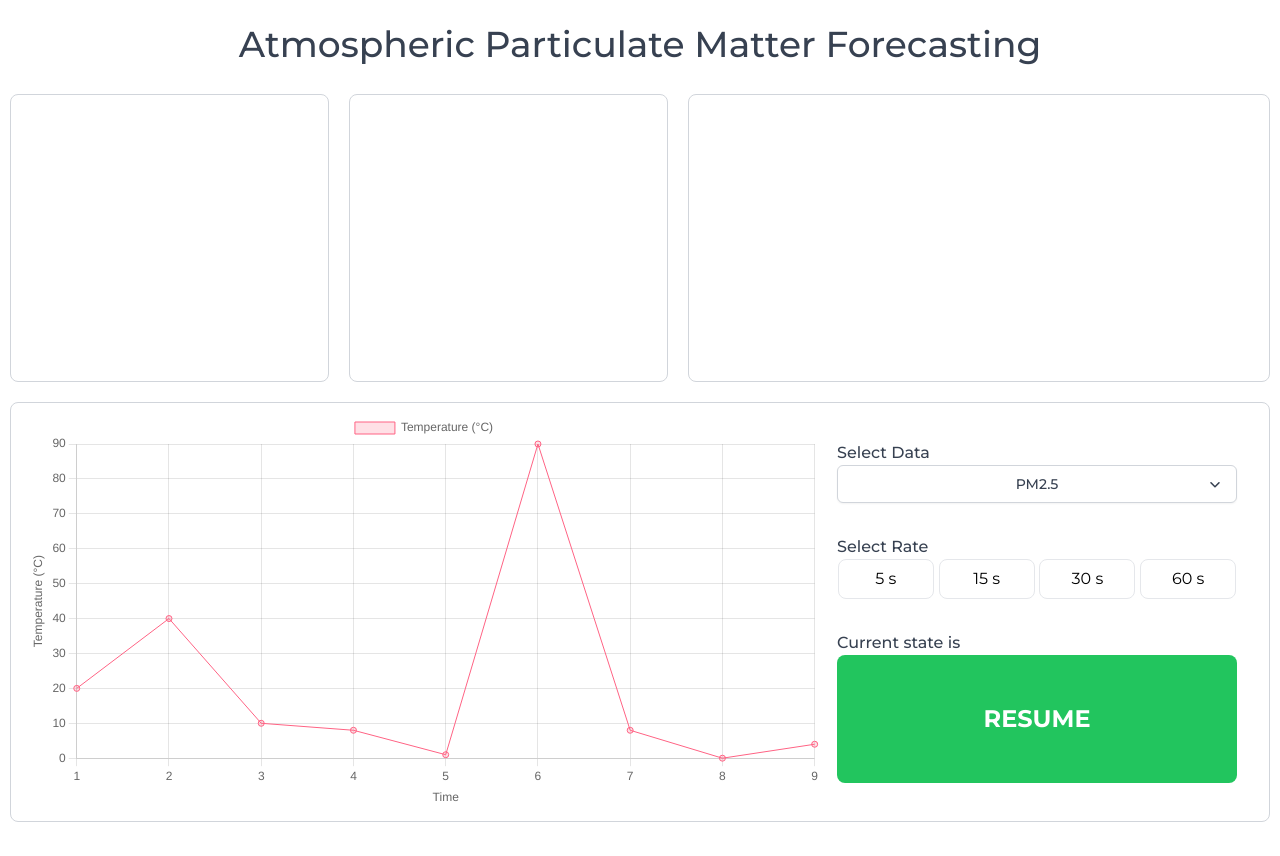
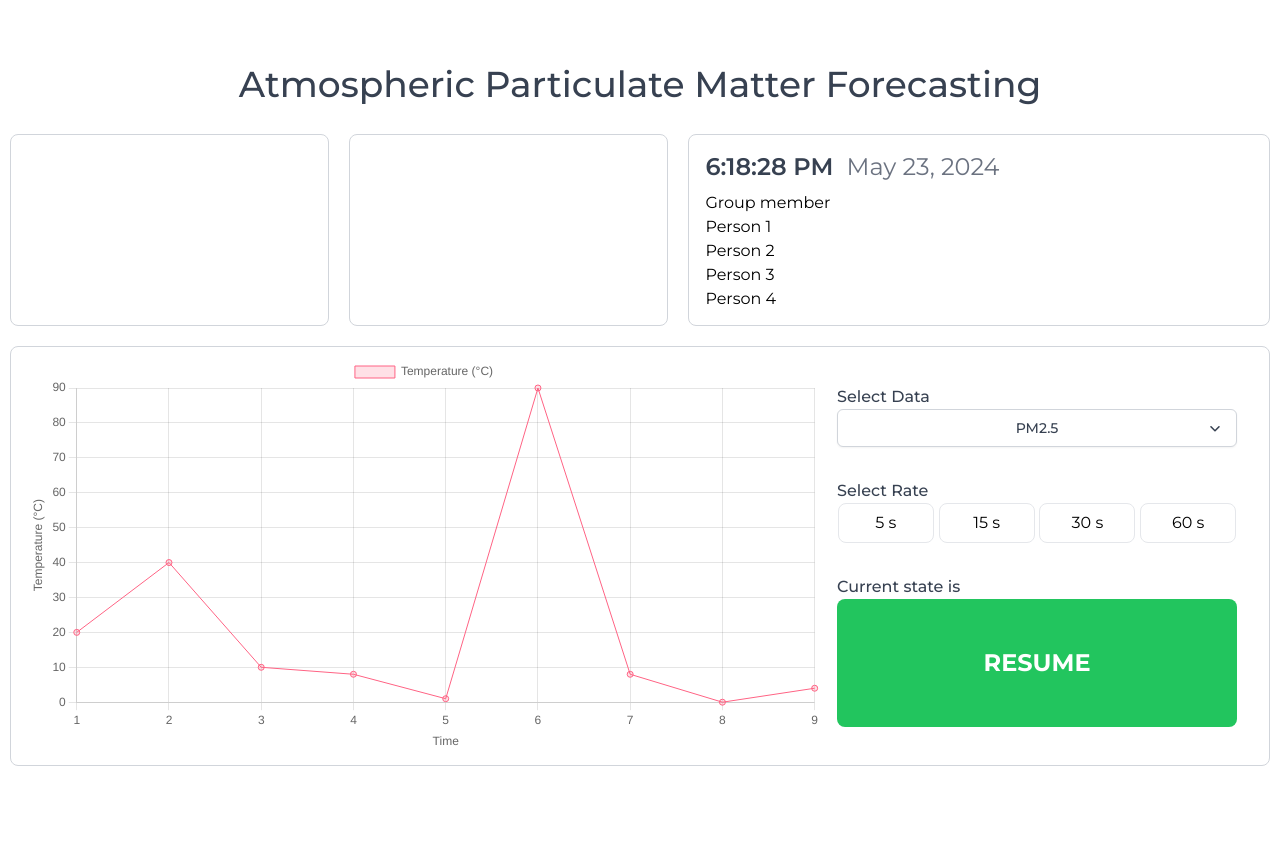
Before and after one commit to tonklaw/2110366-project-web, a Next.js app: page / in a window 1280 px wide. After the commit the page ends 800 px from the top, so only its background shows below. Built offline with nearby package versions, Linux system fonts and the light colour scheme.

Commit message:
Date update

```diff
--- a/package.json
+++ b/package.json
@@ -10,10 +10,12 @@
   },
   "dependencies": {
     "chart.js": "^4.4.3",
+    "mongoose": "^8.4.0",
     "next": "14.2.3",
     "react": "^18",
     "react-chartjs-2": "^5.2.0",
-    "react-dom": "^18"
+    "react-dom": "^18",
+    "socket.io": "^4.7.5"
   },
   "devDependencies": {
     "eslint": "^8",
--- /dev/null
+++ b/src/app/api/dataStream.js
@@ -0,0 +1,36 @@
+import connectToDatabase from '../../lib/mongoose';
+import { Server } from 'socket.io';
+
+const ioHandler = (req, res) => {
+  if (!res.socket.server.io) {
+    const io = new Server(res.socket.server);
+    res.socket.server.io = io;
+
+    io.on('connection', (socket) => {
+      console.log('New client connected');
+    });
+  }
+  res.end();
+};
+
+export const config = {
+  api: {
+    bodyParser: false,
+  },
+};
+
+export default ioHandler;
+
+export async function startChangeStream() {
+  const { db } = await connectToDatabase();
+  const collection = db.collection('datas');
+
+  const changeStream = collection.watch();
+
+  changeStream.on('change', (change) => {
+    if (change.operationType === 'insert') {
+      const io = res.socket.server.io;
+      io.emit('documentAdded', change.fullDocument);
+    }
+  });
+}
--- /dev/null
+++ b/src/app/components/Information.js
@@ -0,0 +1,33 @@
+'use client';
+
+import React, { useState, useEffect } from 'react';
+
+const RealTimeClock = () => {
+  const [currentTime, setCurrentTime] = useState(new Date());
+
+  useEffect(() => {
+    const timerId = setInterval(() => {
+      setCurrentTime(new Date());
+    }, 1000);
+
+    return () => clearInterval(timerId); // Cleanup the interval on component unmount
+  }, []);
+
+  const formatDate = (date) => {
+    const options = { month: 'long', day: 'numeric', year: 'numeric' };
+    return new Intl.DateTimeFormat('en-US', options).format(date);
+  };
+
+  return (
+    <div className="flex pl-4 pt-4">
+      <p className="text-2xl font-semibold text-gray-700">
+        {currentTime.toLocaleTimeString()} &nbsp;
+      </p>
+      <p className="text-2xl text-gray-500">
+        {formatDate(currentTime)}
+      </p>
+    </div>
+  );
+};
+
+export default RealTimeClock;
--- /dev/null
+++ b/src/app/lib/mongoose.js
@@ -0,0 +1,35 @@
+import mongoose from 'mongoose';
+
+const MONGODB_URI = process.env.MONGODB_URI;
+
+if (!MONGODB_URI) {
+  throw new Error('Please define the MONGODB_URI environment variable');
+}
+
+let cached = global.mongoose;
+
+if (!cached) {
+  cached = global.mongoose = { conn: null, promise: null };
+}
+
+async function connectToDatabase() {
+  if (cached.conn) {
+    return cached.conn;
+  }
+
+  if (!cached.promise) {
+    const opts = {
+      useNewUrlParser: true,
+      useUnifiedTopology: true,
+    };
+
+    cached.promise = mongoose.connect(MONGODB_URI, opts).then((mongoose) => {
+      return mongoose;
+    });
+  }
+
+  cached.conn = await cached.promise;
+  return cached.conn;
+}
+
+export default connectToDatabase;
--- a/src/app/page.js
+++ b/src/app/page.js
@@ -2,18 +2,32 @@ import LineChart from "./components/Chart";
 import Dropdown from './components/Dropdown';
 import RadioBox from "./components/Radio";
 import Controll from "./components/Controll";
+import Quality from "./components/Quality";
+import Statistic from "./components/Statistic";
+import RealTimeClock from "./components/Information";
 
 export default function Home() {
   return (
-    <main className="h-full m-6 flex flex-col items-center justify-center">
+    <main className="h-full mt-16 flex flex-col items-center justify-center content-center">
       <h1 className="mb-5 text-4xl font-medium text-gray-700">Atmospheric Particulate Matter Forecasting</h1>
       <div class="info flex justify-evenly w-[1280px]">
-        <div class="info-block1 w-96 h-72 m-2.5 border border-gray-300 rounded-lg bg-white">
-          <div class="quality" />
+        <div class="info-block1 w-96 h-48 m-2.5 border border-gray-300 rounded-lg bg-white">
+
         </div>
-        <div class="info-block1 w-96 h-72 m-2.5 border border-gray-300 rounded-lg bg-white" />
-        <div class="info-block2 w-[700px] h-72 m-2.5 border border-gray-300 rounded-lg bg-white" />
-      </div>
+        <div class="info-block1 w-96 h-48 m-2.5 border border-gray-300 rounded-lg bg-white">
+
+        </div>
+        <div class="info-block2 w-[700px] h-48 m-2.5 border border-gray-300 rounded-lg bg-white">
+          <RealTimeClock />
+          <div className="flex flex-col pl-4 pt-2">
+            <div>Group member</div>
+            <div>Person 1</div>
+            <div>Person 2</div>
+            <div>Person 3</div>
+            <div>Person 4</div>
+          </div>
+        </div>
+        </div>
       <div class="graph-block w-[1260px] h-[420px] m-2.5 p-4 flex items-center justify-evenly border border-gray-300 rounded-lg bg-white">
         <div className="graph-data w-[900px] h-[400px]">
           <LineChart />
--- /dev/null
+++ b/src/lib/mongoose.js
@@ -0,0 +1,35 @@
+import mongoose from 'mongoose';
+
+const MONGODB_URI = process.env.MONGODB_URI;
+
+if (!MONGODB_URI) {
+  throw new Error('Please define the MONGODB_URI environment variable');
+}
+
+let cached = global.mongoose;
+
+if (!cached) {
+  cached = global.mongoose = { conn: null, promise: null };
+}
+
+async function connectToDatabase() {
+  if (cached.conn) {
+    return cached.conn;
+  }
+
+  if (!cached.promise) {
+    const opts = {
+      useNewUrlParser: true,
+      useUnifiedTopology: true,
+    };
+
+    cached.promise = mongoose.connect(MONGODB_URI, opts).then((mongoose) => {
+      return mongoose;
+    });
+  }
+
+  cached.conn = await cached.promise;
+  return cached.conn;
+}
+
+export default connectToDatabase;
```
Also changed, not shown: src/app/components/Quality.js (added), src/app/components/Statistic.js (added), 1 other file (tests, documents, lock files or other folders).
